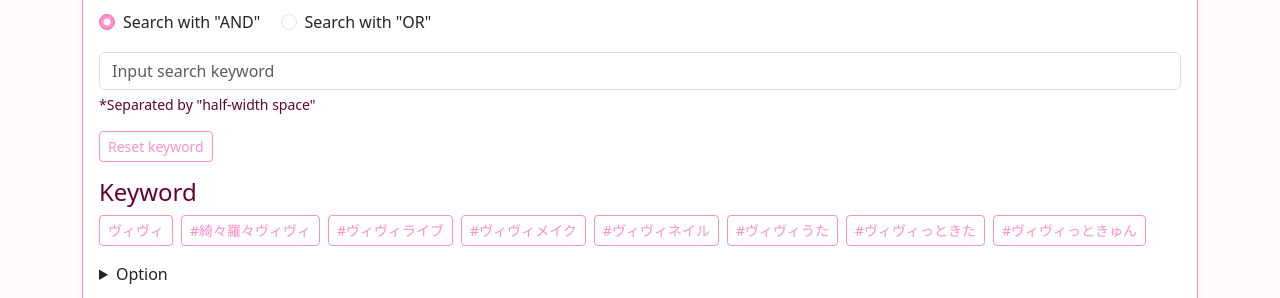
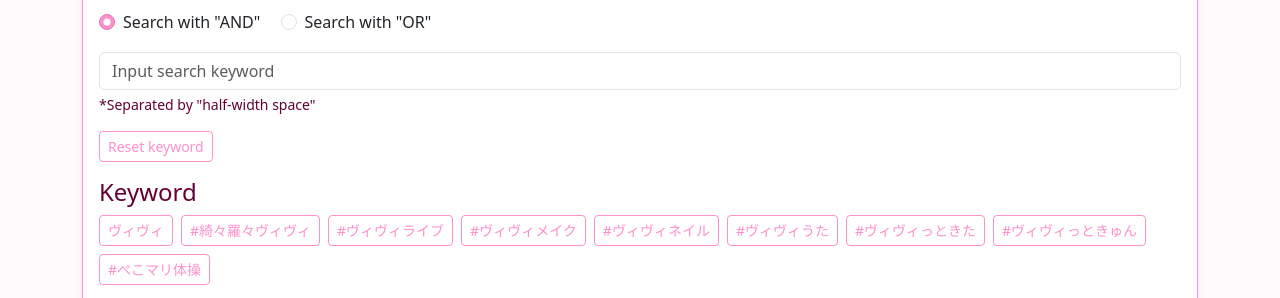
Before and after one commit to zenchi36/vivi_search, a plain HTML site: page index.html in a window 1280 px wide. Shown: the part 474-772 px from the top of the page. Drawn offline with nearby package versions, Linux system fonts and the light colour scheme.

Commit message:
Add files via upload

```diff
--- a/index.html
+++ b/index.html
@@ -100,6 +100,7 @@
           <button class="btn btn-outline-primary btn-sm" onclick="onClickTagButton(event)">#ヴィヴィうた</button>
           <button class="btn btn-outline-primary btn-sm" onclick="onClickTagButton(event)">#ヴィヴィっときた</button>
           <button class="btn btn-outline-primary btn-sm" onclick="onClickTagButton(event)">#ヴィヴィっときゅん</button>
+          <button class="btn btn-outline-primary btn-sm" onclick="onClickTagButton(event)">#ぺこマリ体操</button>
         </div>
 
         <details class="mb-3">
```
